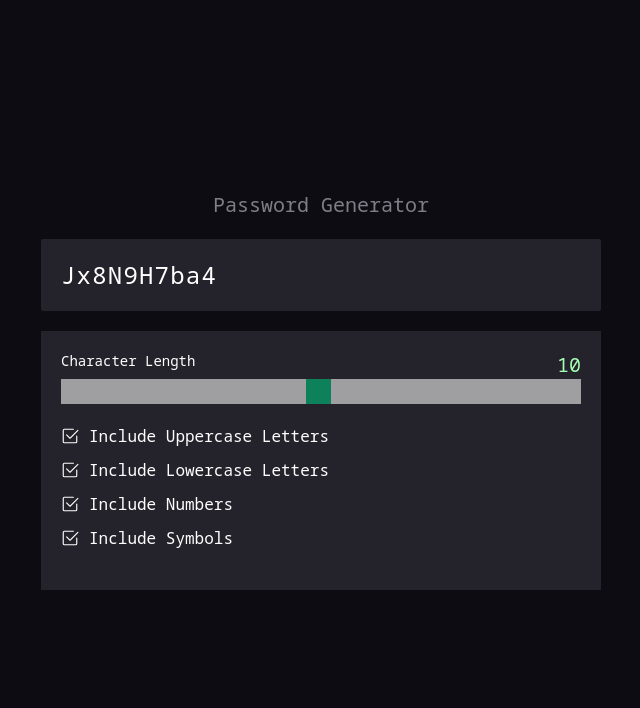
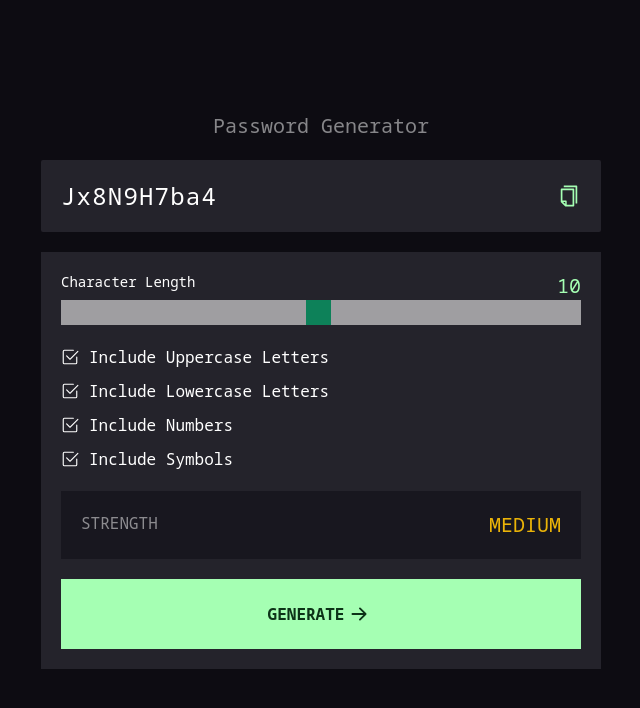
Before and after one commit to Goastio/password-generator, a React (Create React App) app: page / in a window 1280 px wide. Shown: the top 708 px of the page, without its empty margins (319-959 px from the left). Built offline with nearby package versions, Linux system fonts and the light colour scheme.

Commit message:
css imps

```diff
--- a/src/components/Generator.js
+++ b/src/components/Generator.js
@@ -1,16 +1,20 @@
-import { BsCheck2Square } from "react-icons/bs";
+import { BsCheck2Square, BsArrowRightShort } from "react-icons/bs";
+import { AiOutlineCopy } from "react-icons/ai";
 
 const Generator = () => {
   return (
     <>
       <div className="mx-auto flex min-h-screen max-w-screen-sm flex-col justify-center p-10 text-white">
-        <div className="flex self-center text-xl text-[#7F7E87]">
+        <div className="flex self-center text-xl text-white text-opacity-50">
           Password Generator
         </div>
 
         <div className="my-5 flex flex-col gap-5">
-          <div className="w-full rounded-sm bg-[#24232B] p-5 text-start tracking-wider sm:text-2xl">
-            Jx8N9H7ba4
+          <div className="flex w-full flex-row items-center justify-between rounded-sm bg-[#24232B] p-5 sm:text-2xl">
+            <div className="flex tracking-wider">Jx8N9H7ba4</div>
+            <div className="flex text-[#A5FFB3]">
+              <AiOutlineCopy />
+            </div>
           </div>
           <div className="flex w-full flex-col bg-[#24232B] p-5">
             <div className="flex w-full flex-col">
@@ -54,6 +58,17 @@ const Generator = () => {
                 <p>Include Symbols</p>
               </div>
             </div>
+            <div className="flex w-full bg-[#18171F] p-5">
+              <div className="flex w-full justify-between">
+                <div className="flex text-white text-opacity-50">STRENGTH</div>
+                <div className="flex text-xl text-yellow-500">MEDIUM</div>
+              </div>
+            </div>
+            <button>
+              <div className="mt-5 flex w-full items-center justify-center bg-[#A5FFB3] p-5 font-semibold text-[#0D3318]">
+                GENERATE <BsArrowRightShort className="sm:text-3xl" />
+              </div>
+            </button>
           </div>
         </div>
       </div>
```
